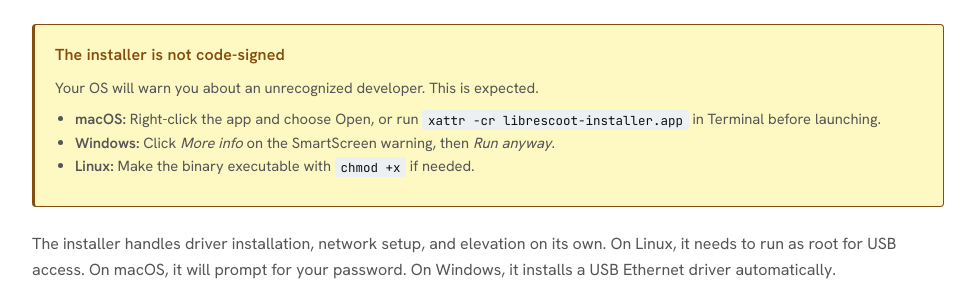
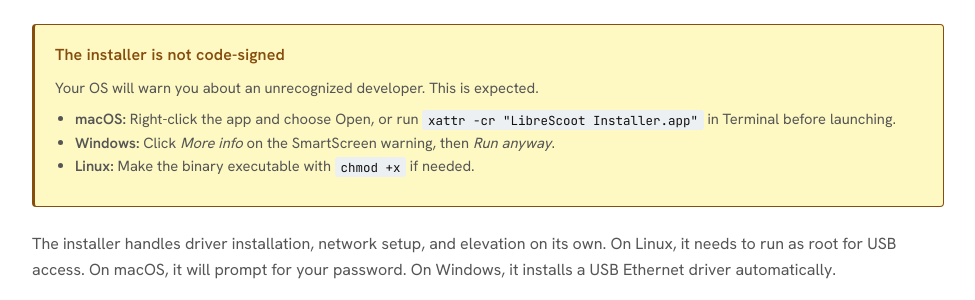
Before and after one commit to librescoot/librescoot.github.io, a Jekyll site: the page built from docs/install.html, in a window 1280 px wide and 900 px high, scrolled down 690 px. Shown: the part 149-449 px from the top of the window, without its empty margins (152-1127 px from the left). Built offline with Jekyll 4.4.1, drawn with Linux system fonts in a browser that asks for light colours.

Commit message:
fix: correct macOS app name in unsigned notice

```diff
--- a/docs/install.html
+++ b/docs/install.html
@@ -44,7 +44,7 @@
         <h3>The installer is not code-signed</h3>
         <p>Your OS will warn you about an unrecognized developer. This is expected.</p>
         <ul>
-            <li><strong>macOS:</strong> Right-click the app and choose Open, or run <code>xattr -cr librescoot-installer.app</code> in Terminal before launching.</li>
+            <li><strong>macOS:</strong> Right-click the app and choose Open, or run <code>xattr -cr "LibreScoot Installer.app"</code> in Terminal before launching.</li>
             <li><strong>Windows:</strong> Click <em>More info</em> on the SmartScreen warning, then <em>Run anyway</em>.</li>
             <li><strong>Linux:</strong> Make the binary executable with <code>chmod +x</code> if needed.</li>
         </ul>
```
